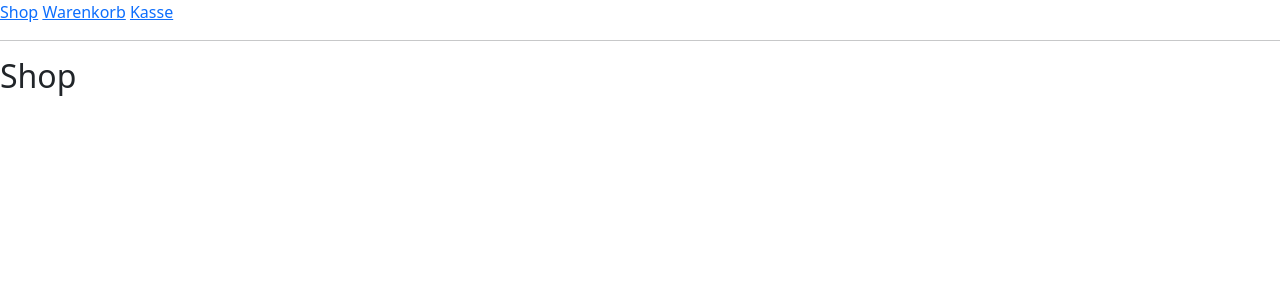
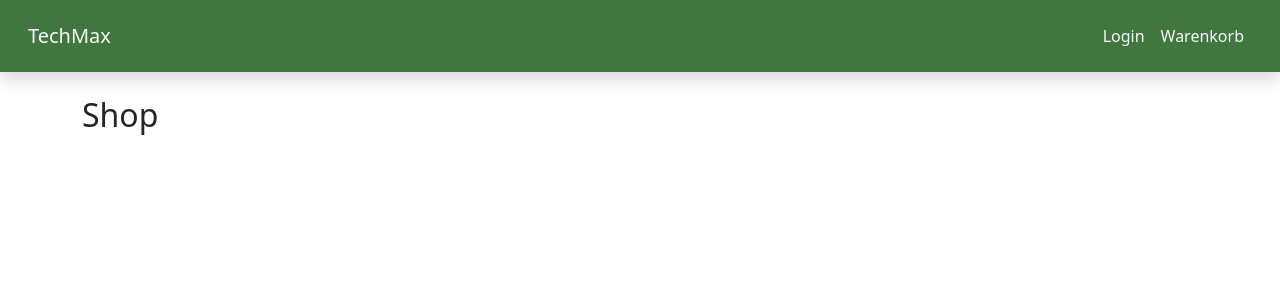
Before and after one commit to Michelle-bit-web/techmax, a Django app: page / in a window 1280 px wide. Shown: the top 300 px of the page. Run offline with Django 5.2, Linux system fonts and the light colour scheme.

Commit message:
navbar styled

```diff
--- a/shop/templates/shop/index.html
+++ b/shop/templates/shop/index.html
@@ -8,7 +8,7 @@
 </head>
 <body>
     {% include 'shop/menu.html' %}
-    <div>
+    <div class="container">
         {% block content %}
 
         {% endblock content %}
--- a/shop/templates/shop/menu.html
+++ b/shop/templates/shop/menu.html
@@ -1,5 +1,11 @@
-<a href="{% url 'shop' %}">Shop</a>
-<a href="{% url 'warenkorb' %}">Warenkorb</a>
-<a href="{% url 'kasse' %}">Kasse</a>
-
-<hr>
+<nav class="navbar shadow p-3 mb-4" style="background-color: rgb(63, 119, 63);">
+  <div class="container-fluid">
+    <a class="navbar-brand link-light" href="{% url 'shop' %}">TechMax</a>
+    <ul class="navbar-nav">
+      <div class="d-flex">
+          <a class="nav-link p-2 link-light" href="#">Login</a>
+          <a class="nav-link p-2 link-light" href="{% url 'warenkorb' %}">Warenkorb</a>
+      </div>
+    </ul>
+  </div>
+</nav>
```
